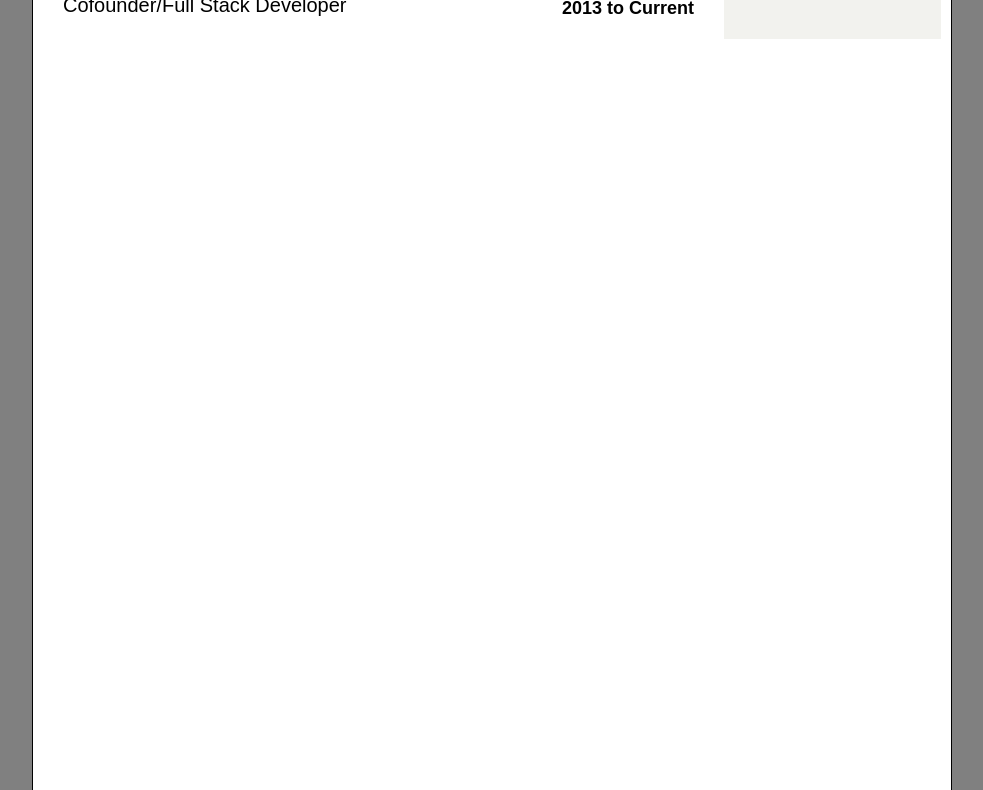
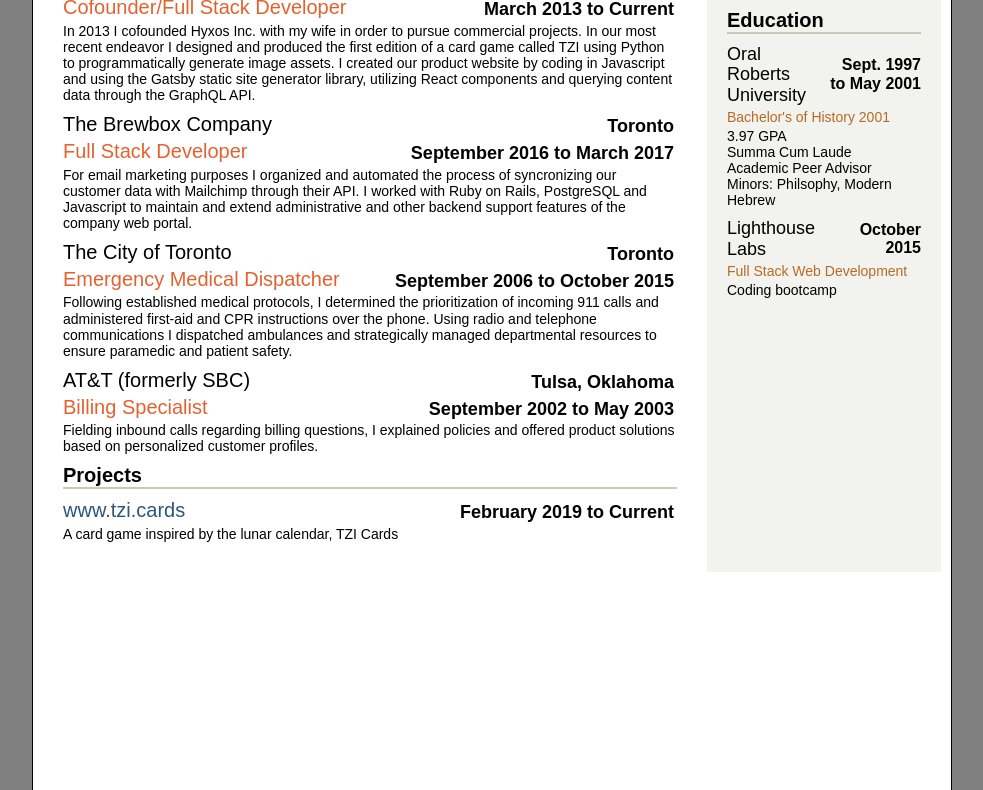
Before and after one commit to hyxos/resume, a plain HTML site: page index.html in a window 1280 px wide. Shown: the part 312-1102 px from the top of the page, without its empty margins (148-1131 px from the left). Drawn offline with Linux system fonts and the light colour scheme.

Commit message:
updating copy and styling

```diff
--- a/index.html
+++ b/index.html
@@ -29,11 +29,61 @@
                 <h5>Toronto</h5>
             </div>
             <div class="sb">
-                <h4>Cofounder/Full Stack Developer</h4>
-                <h5>2013 to Current</h5>
+                <h4 class="role">Cofounder/Full Stack Developer</h4>
+                <h5>March 2013 to Current</h5>
             </div>
+            <p>
+                In 2013 I cofounded Hyxos Inc. with my wife in order to pursue commercial projects.
+                In our most recent endeavor I designed and produced the first edition of a card game called TZI using Python to programmatically generate image assets.
+                I created our product website by coding in Javascript and using the Gatsby static site generator library, utilizing React components and querying content data through the GraphQL API.
+            </p>
+            <div class="sb">
+                <h4>The Brewbox Company</h4>
+                <h5>Toronto</h5>
             </div>
-        <div class="item-c contact">
+            <div class="sb">
+                <h4 class="role">Full Stack Developer</h4>
+                <h5>September 2016 to March 2017</h5>
+            </div>
+            <p>
+                For email marketing purposes I organized and automated the process of syncronizing our customer data with Mailchimp through their API.
+                I worked with Ruby on Rails, PostgreSQL and Javascript to maintain and extend administrative and other backend support features of the company web portal.
+            </p>
+            <div class="sb">
+                <h4>The City of Toronto</h4>
+                <h5>Toronto</h5>
+            </div>
+            <div class="sb">
+                <h4 class="role">Emergency Medical Dispatcher</h4>
+                <h5>September 2006 to October 2015</h5>
+            </div>
+            <p>
+                Following established medical protocols, I determined the prioritization of incoming 911 calls and administered first-aid and CPR instructions over the phone.
+                Using radio and telephone communications I dispatched ambulances and strategically managed departmental resources to ensure paramedic and patient safety.
+            </p>
+            <div class="sb">
+                <h4>AT&T (formerly SBC)</h4>
+                <h5>Tulsa, Oklahoma</h5>
+            </div>
+            <div class="sb">
+                <h4 class="role">Billing Specialist</h4>
+                <h5>September 2002 to May 2003</h5>
+            </div>
+            <p>
+                Fielding inbound calls regarding billing questions, I explained policies and offered product solutions based on personalized customer profiles.
+            </p>
+            <h3>Projects</h3>
+            <hr />
+            <div class="sb">
+                <h4><a href="https://www.tzi.cards">www.tzi.cards</a></h4>
+                <h5>February 2019 to Current</h5>
+            </div>
+            <p>
+                A card game inspired by the lunar calendar, TZI Cards
+            </p>
+        </div>
+        <div class="item-c">
+            <div class="contact">
                 <h3>Contact</h3>
                 <hr />
                 <ul>
@@ -46,6 +96,28 @@
                     <li><i class="fa fa-github"></i> hyxos</li>
                 </ul>
             </div>
+            <h3>Education</h3>
+            <hr />
+            <div class="sb">
+                <div class="school">Oral Roberts University</div>
+                <div class="years">Sept. 1997 to May 2001</div>
+            </div>
+            <div class="degree">Bachelor's of History 2001</div>
+            <p>
+                3.97 GPA <br />
+                Summa Cum Laude<br />
+                Academic Peer Advisor <br />
+                Minors: Philsophy, Modern Hebrew <br />
+            </p>
+            <div class="sb">
+                    <div class="school">Lighthouse Labs</div>
+                    <div class="years">October 2015</div>
+                </div>
+                <div class="degree">Full Stack Web Development</div>
+                <p>
+                    Coding bootcamp
+                </p>
+        </div>
     </div>
 </body>
 </html>
--- a/styles.css
+++ b/styles.css
@@ -38,7 +38,7 @@ body {
     margin-left: 10px;
     margin-right: 10px;
     display: grid;
-    grid-template-columns: 217px 217px 217px 217px;
+    grid-template-columns: 217px 217px 200px 234px;
     grid-template-rows: auto;
     grid-column-gap: 10px;
     grid-template-areas:
@@ -70,7 +70,7 @@ h4 {
 }
 h5 {
     margin: 0;
-    padding-top: 4px;
+    padding: 3px;
     font-size: 18px;
 }
 p {
@@ -89,7 +89,6 @@ li {
     font-size: 12px;
     font-weight: 600;
 }
-
 i {
     margin: auto;
     width: 10px;
@@ -109,3 +108,38 @@ p {
     font-size: 14px;
     margin: 0 0 10px;
 }
+.role {
+    color: #e3622f;
+}
+
+a {
+    text-decoration: none;
+}
+a:link {
+    color: #2d567c;
+}
+a:visited {
+    color: #27357e
+}
+a:hover {
+    color: #e3622f;
+}
+a:active {
+    color: #ffc65a;
+}
+
+.school {
+    font-size: 18px;
+    font-weight: 400;
+}
+.years {
+    margin: auto;
+    font-size: 16px;
+    font-weight: 600;
+    text-align: right;
+}
+.degree {
+    color: #b86b24;
+    font-size: 14px;
+    padding: 3px 0 3px;
+}
```
Lines whose indentation alone changed are shown as unchanged.
